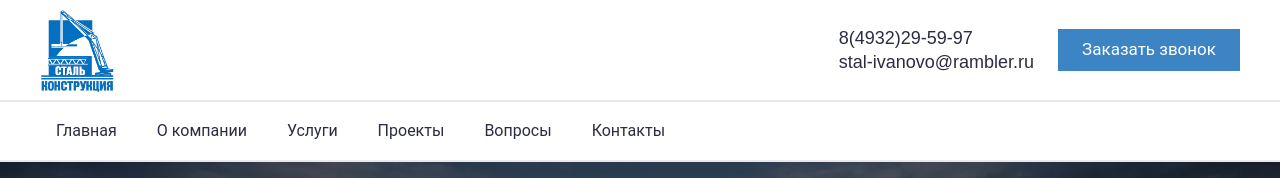
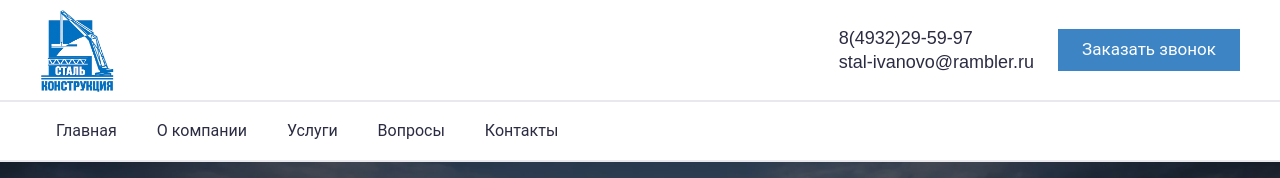
Before and after one commit to pavelbardin/valtsevanie-ivanovo, a React (Vite) app: page / in a window 1280 px wide. Shown: the top 178 px of the page. Built offline with nearby package versions, Linux system fonts and the light colour scheme.

Commit message:
Update header/footer and config

```diff
--- a/package.json
+++ b/package.json
@@ -1,6 +1,5 @@
 {
   "name": "260126",
-  "homepage": "https://pavelbardin.github.io/valtsevanie-ivanovo",
   "private": true,
   "version": "0.0.0",
   "type": "module",
--- a/src/components/Footer.jsx
+++ b/src/components/Footer.jsx
@@ -14,7 +14,6 @@ const NAV_LINKS = [
   { href: "#top", label: "Главная" },
   { href: "#about", label: "О компании" },
   { href: "#services", label: "Услуги" },
-  { href: "#projects", label: "Проекты" },
   { href: "#qa", label: "Вопросы" },
   { href: "#contacts", label: "Контакты" },
 ];
--- a/src/components/Header.jsx
+++ b/src/components/Header.jsx
@@ -18,7 +18,6 @@ const NAV_LINKS = [
   { href: "#top", label: "Главная" },
   { href: "#about", label: "О компании" },
   { href: "#services", label: "Услуги" },
-  { href: "#projects", label: "Проекты" },
   { href: "#qa", label: "Вопросы" },
   { href: "#contacts", label: "Контакты" },
 ];
--- a/vite.config.js
+++ b/vite.config.js
@@ -4,6 +4,6 @@ import tailwindcss from '@tailwindcss/vite'
 
 // https://vite.dev/config/
 export default defineConfig({
-  base: '/valtsevanie-ivanovo/',
+  base: '/',
   plugins: [tailwindcss(), react()],
 })
```
